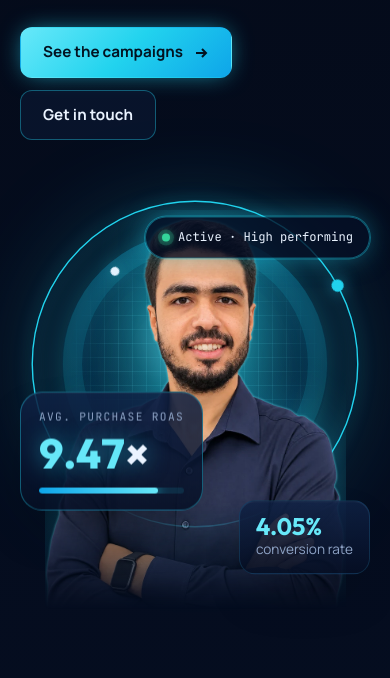
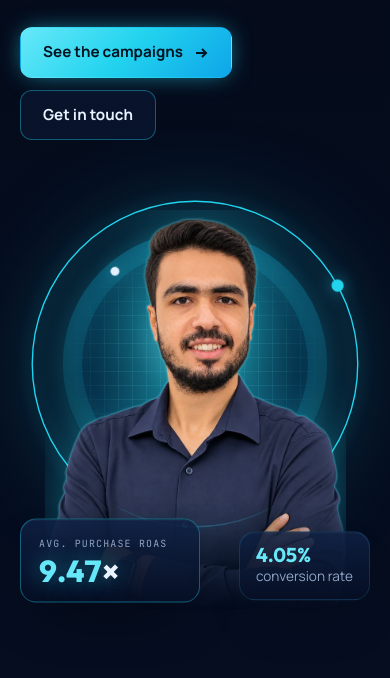
Before and after one commit to abdelrhman-apo-eldahab/abdelrhman-portfolio, a plain HTML site: page index.html in a window 390 px wide. Shown: the part 422-1100 px from the top of the page. Drawn offline with Linux system fonts and the light colour scheme.

Commit message:
Keep hero cards off the portrait's face on phones
Under 560px the status chip is hidden and the ROAS and conversion cards
shrink and sit side by side at the bottom of the photo.

Co-Authored-By: Claude Opus 5.5 <noreply@anthropic.com>
Claude-Session: https://claude.ai/code/session_01VbMHBZZLq1m4b4JrwWgEwx

```diff
--- a/index.html
+++ b/index.html
@@ -165,6 +165,15 @@ html,body{overflow-x:clip}
 .chip-card{right:-4%;top:9%}
 .chip-card2{right:-6%;bottom:9%}
 @media (max-width:860px){.kpi-card{left:0}.chip-card{right:0}.chip-card2{right:0}}
+@media (max-width:560px){
+  .chip-card{display:none}
+  .kpi-card{left:0;bottom:3%;min-width:0;padding:12px 16px;border-radius:16px}
+  .kpi-card small{font-size:.62rem}
+  .kpi-card strong{font-size:1.9rem!important;margin-top:4px}
+  .kpi-card .bar{display:none}
+  .chip-card2{right:0;bottom:3%;padding:12px 16px}
+  .chip-card2 b{font-size:1.25rem}
+}
 
 /* about */
 .about{display:grid;grid-template-columns:.9fr 1.1fr;gap:20px;align-items:stretch}
```
